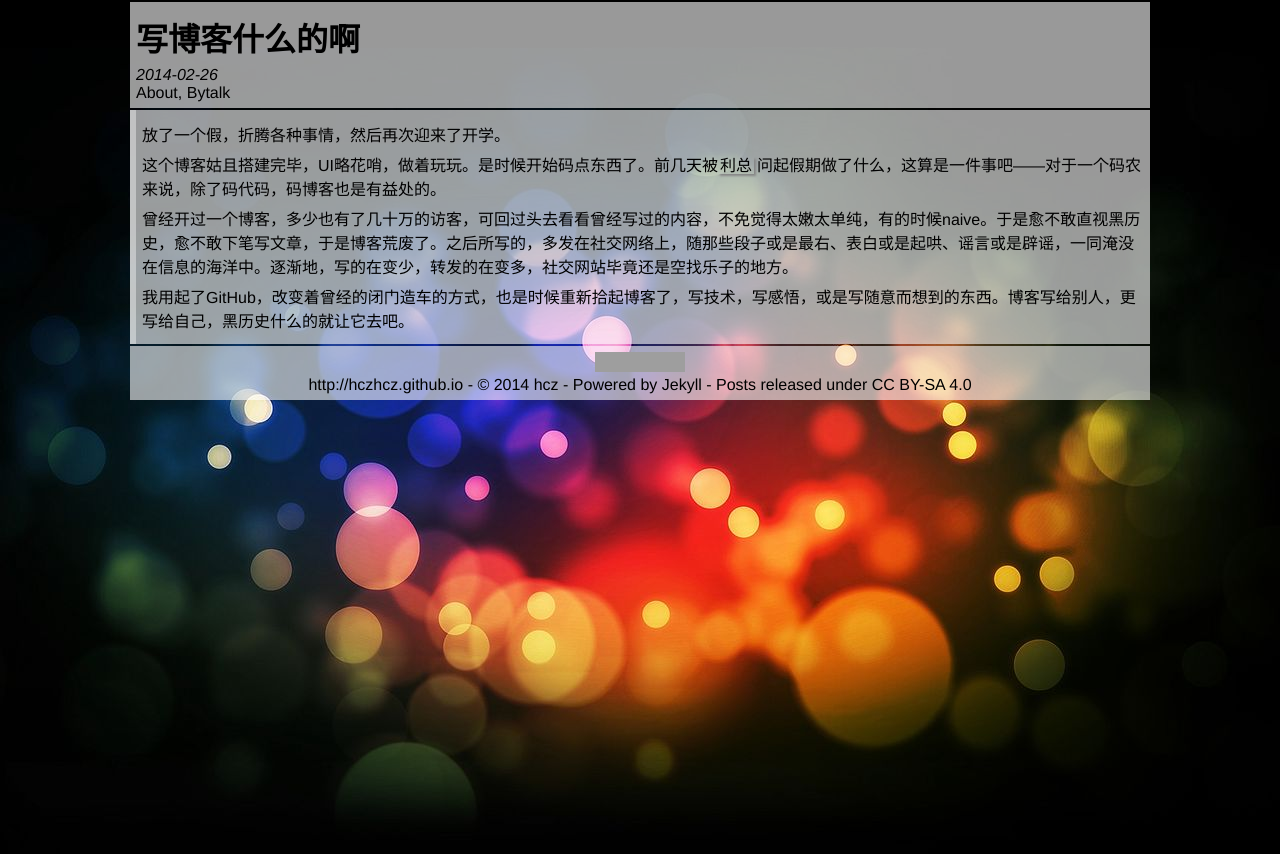
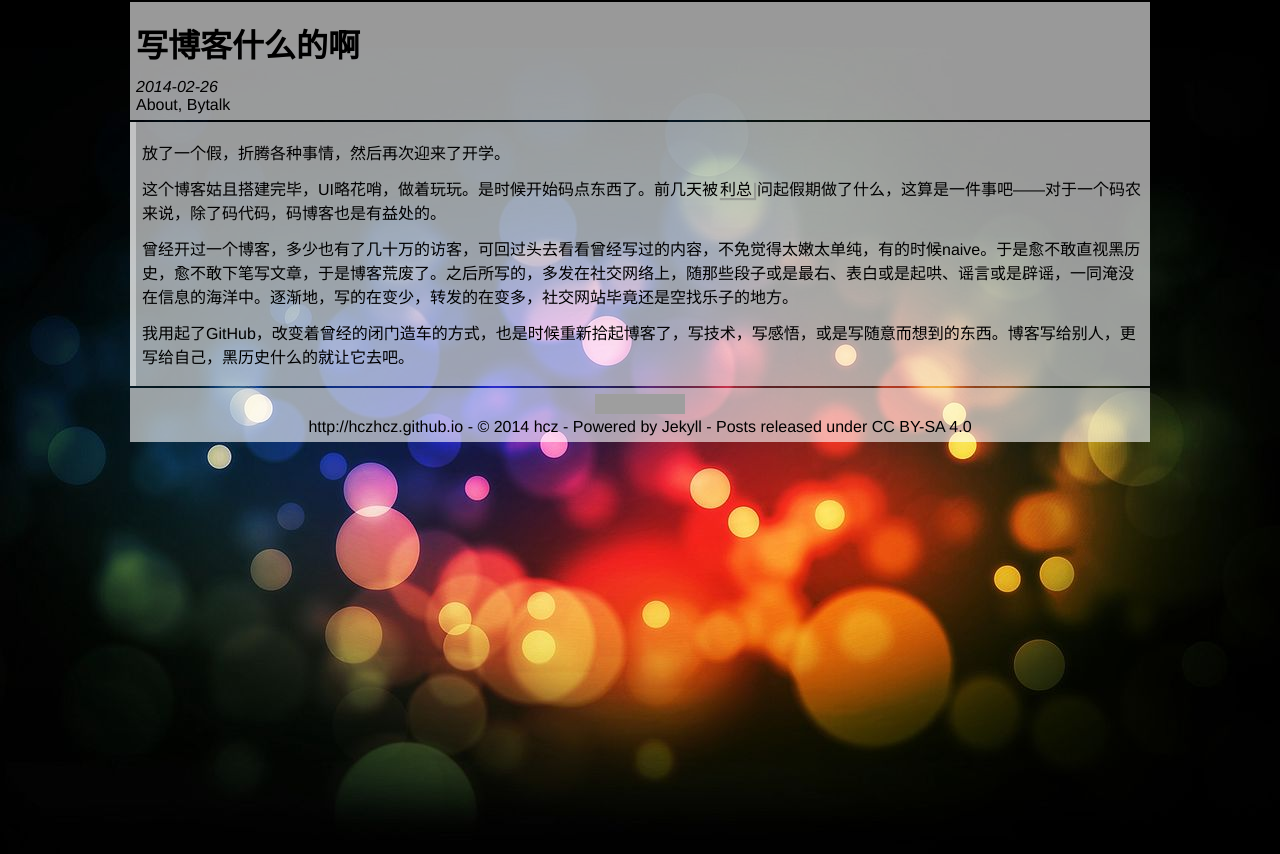
Before and after one commit to hczhcz/hczhcz.github.io, a Jekyll site: the page built from _posts/2014-02-26-on-writing-blog.md, in a window 1280 px wide. Shown: the top 854 px of the page. Built offline with Jekyll 4.4.1, drawn with Linux system fonts in a browser that asks for light colours; grey boxes are pictures that could not be loaded.

Commit message:
edit style

```diff
--- a/style/default.css
+++ b/style/default.css
@@ -19,7 +19,7 @@ body {
 h1, h2, h3, h4, h5, h6,
 ul, ol, pre
 {
-    margin: 6px 0;
+    margin: 12px 0;
 }
 
 a {
@@ -32,6 +32,7 @@ a {
     margin-right: 3px;
     padding: 0 2px;
     box-shadow: 2px 2px 2px #888888;
+    box-shadow: 2px 2px 1px rgba(128, 128, 128, 0.6);
 }
 
 ul, ol {
```
